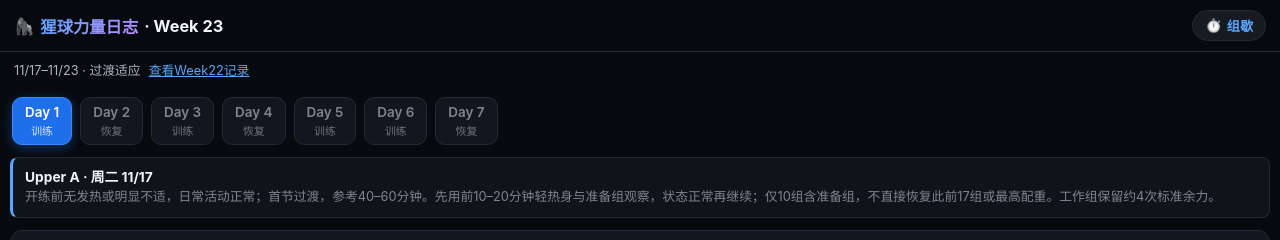
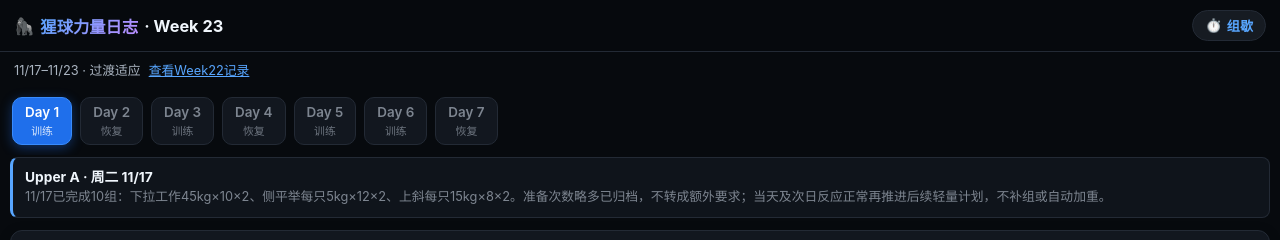
Before and after one commit to bianwuqiong/workout, a plain HTML site: page index.html in a window 1280 px wide. Shown: the top 240 px of the page. Drawn offline with Linux system fonts and the light colour scheme.

Commit message:
Record Week 23 Day 1 transition session and preparation differences

```diff
--- a/index.html
+++ b/index.html
@@ -575,7 +575,7 @@
             "title": "Day 1",
             "name": "Upper A · 周二 11/17",
             "sessionId": "upper_a",
-            "cue": "开练前无发热或明显不适，日常活动正常；首节过渡，参考40–60分钟。先用前10–20分钟轻热身与准备组观察，状态正常再继续；仅10组含准备组，不直接恢复此前17组或最高配重。工作组保留约4次标准余力。",
+            "cue": "11/17已完成10组：下拉工作45kg×10×2、侧平举每只5kg×12×2、上斜每只15kg×8×2。准备次数略多已归档，不转成额外要求；当天及次日反应正常再推进后续轻量计划，不补组或自动加重。",
             "typeLabel": "训练",
             "exercises": [
                   {
```
Also changed, not shown: 3 other files.
